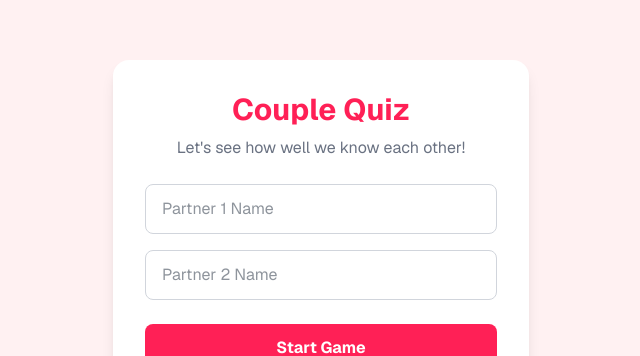
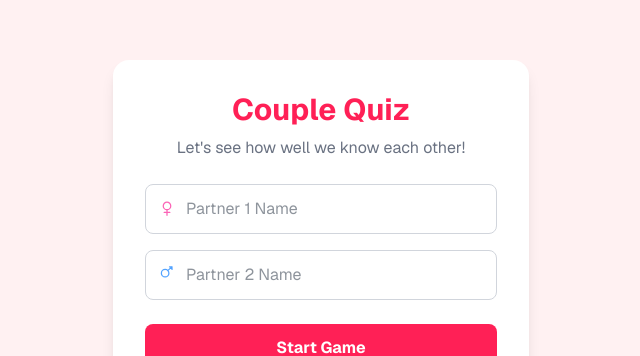
Before and after one commit to jrolopez20/couple-quiz, a Next.js app: page / in a window 1280 px wide. Shown: the part 142-498 px from the top of the page, without its empty margins (319-959 px from the left). Built offline with nearby package versions, Linux system fonts and the light colour scheme.

Commit message:
Add sex symbols

```diff
--- a/src/app/components/SetupScreen.tsx
+++ b/src/app/components/SetupScreen.tsx
@@ -25,20 +25,38 @@ export default function SetupScreen({ onStartGame }: SetupScreenProps) {
       <h1 className="text-3xl font-bold text-rose-500 mb-2">Couple Quiz</h1>
       <p className="text-gray-500 mb-6">Let&apos;s see how well we know each other!</p>
       <div className="space-y-4">
+        {/* Player 1 Input with Female Icon (Venus Symbol) */}
+        <div className="relative">
+          <div className="absolute inset-y-0 left-0 pl-3 flex items-center pointer-events-none">
+            <svg className="h-5 w-5 text-pink-400" fill="none" viewBox="0 0 24 24" strokeWidth="1.5" stroke="currentColor">
+              <path strokeLinecap="round" strokeLinejoin="round" d="M12 12.75a4.5 4.5 0 110-9 4.5 4.5 0 010 9z" />
+              <path strokeLinecap="round" strokeLinejoin="round" d="M12 12.75v6.75m-3.375-3.375h6.75" />
+            </svg>
+          </div>
           <input
             type="text"
             value={player1Name}
             onChange={(e) => setPlayer1Name(e.target.value)}
             placeholder="Partner 1 Name"
-          className="w-full px-4 py-3 border border-gray-300 rounded-lg focus:outline-none focus:ring-2 focus:ring-rose-400 transition"
+            className="w-full pl-10 pr-4 py-3 border border-gray-300 rounded-lg focus:outline-none focus:ring-2 focus:ring-rose-400 transition"
           />
+        </div>
+        {/* Player 2 Input with Male Icon (Mars Symbol) */}
+        <div className="relative">
+          <div className="absolute inset-y-0 left-0 pl-3 flex items-center pointer-events-none">
+             <svg className="h-5 w-5 text-blue-400" fill="none" viewBox="0 0 24 24" strokeWidth="1.5" stroke="currentColor">
+              <path strokeLinecap="round" strokeLinejoin="round" d="M14.25 9.75a4.5 4.5 0 11-9 0 4.5 4.5 0 019 0z" />
+              <path strokeLinecap="round" strokeLinejoin="round" d="M12.75 6.75L18 2.25m0 0H15m3 0v3" />
+            </svg>
+          </div>
           <input
             type="text"
             value={player2Name}
             onChange={(e) => setPlayer2Name(e.target.value)}
             placeholder="Partner 2 Name"
-          className="w-full px-4 py-3 border border-gray-300 rounded-lg focus:outline-none focus:ring-2 focus:ring-rose-400 transition"
+            className="w-full pl-10 pr-4 py-3 border border-gray-300 rounded-lg focus:outline-none focus:ring-2 focus:ring-indigo-400 transition"
           />
+        </div>
       </div>
       <button
         onClick={handleStart}
```
Lines whose indentation alone changed are shown as unchanged.
